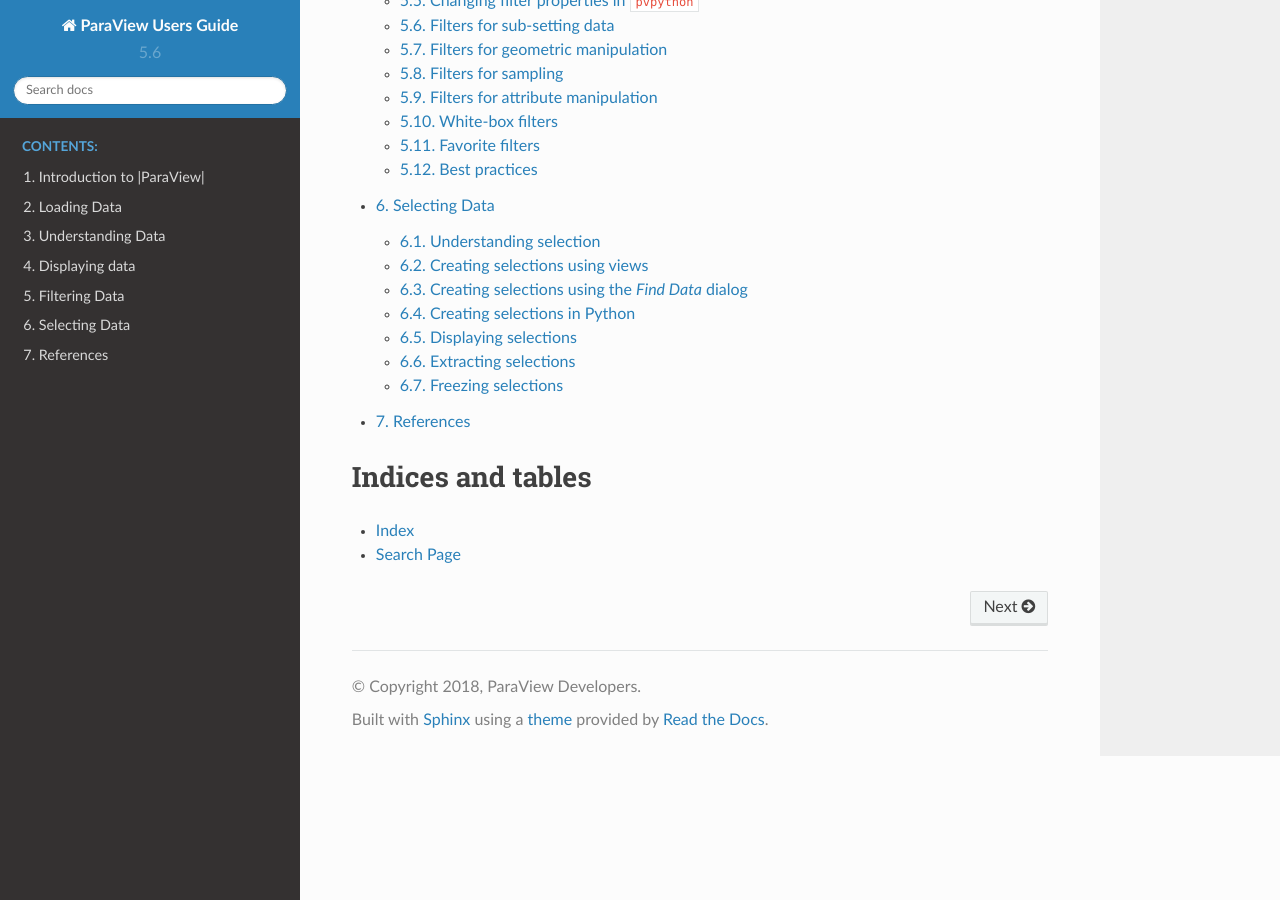
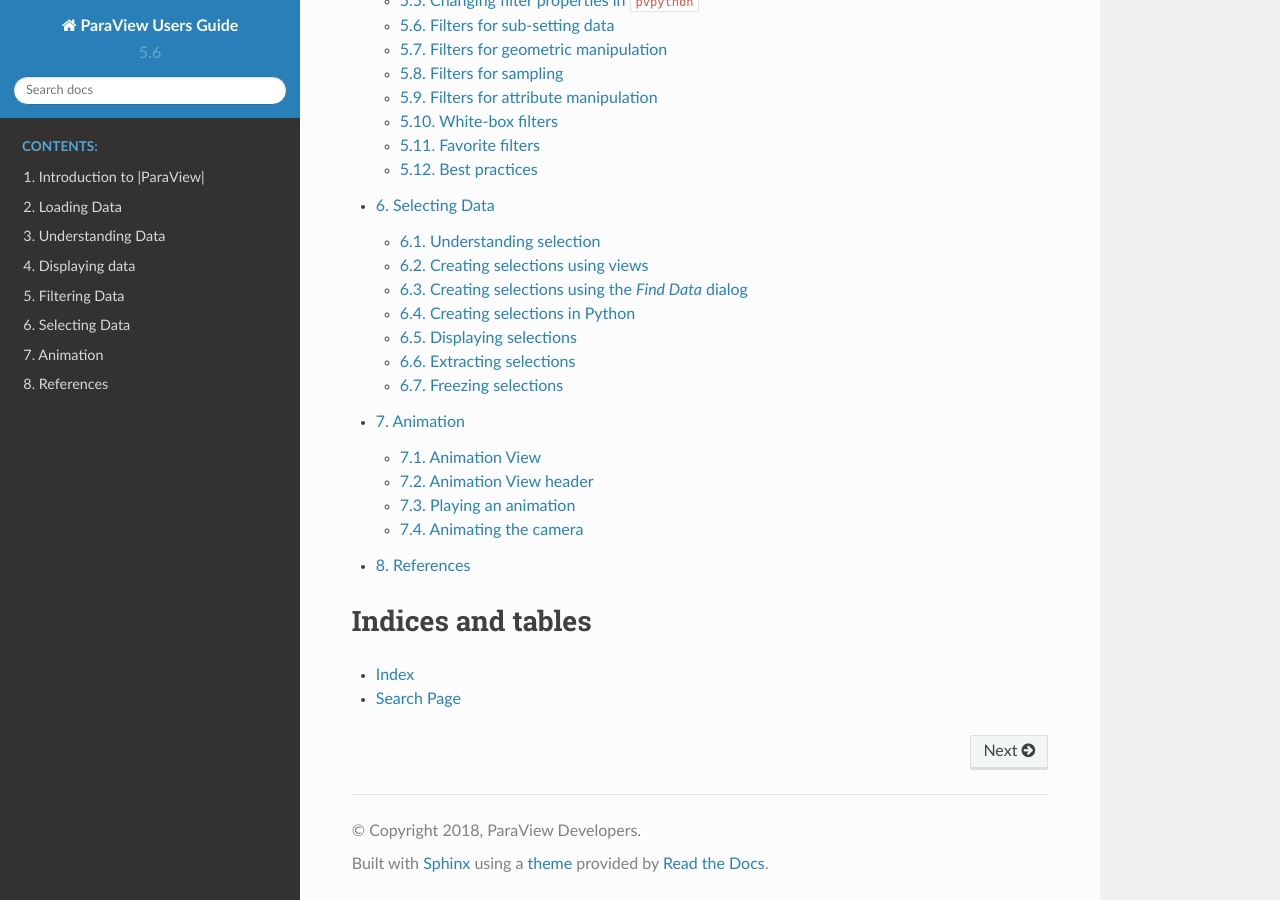
Before and after one commit to ChristosT/dummy-guide, a Sphinx documentation site: the page built from doc/source/index.rst, in a window 1280 px wide and 900 px high, scrolled down 1272 px. Built offline with Sphinx 7.4.7 and the Read the Docs theme 2.0.0, drawn with Linux system fonts in a browser that asks for light colours; some of the changed lines change nothing that is shown.

Commit message:
complete animation section

```diff
--- /dev/null
+++ b/doc/source/animation.rst
@@ -0,0 +1,312 @@
+.. include:: macros.hrst
+.. include:: abbreviations.hrst
+
+.. % This chapter is unchanged from the old user's guide. We need to rewrite it
+   % entirely in near future. For lack of time, I am leaving this as is for now,
+   % since it's not 'wrong' but just 'bad' :).
+
+.. _chapter:Animation:
+
+Animation
+##########
+
+In |ParaView|, you can create animations by recording a series of keyframes. At
+each keyframe, you set values for the properties of the readers, sources, and
+filters that make up the visualization pipeline, as well as the position and
+orientation of the camera. Once you have chosen the parameters, you can play
+through the animation. When you play the animation, you can cache the geometric
+output of the visualization pipeline in memory. When you replay the
+animation, playback will be much faster because very little computation must be
+done to generate the images. Also, the results of the animation can be saved to
+image files (one image per animation frame) or to a movie file. The geometry
+rendered at each frame can also be saved in |ParaView|'s PVD file format, which
+can be loaded back into |ParaView| as a time varying dataset.
+
+Animation View
+==============
+
+``Animation View`` :index:`\ <Animation View>`\  is the user interface used to create animations by adding
+keyframes. It is modeled similar to popular animation and keyframe editing
+applications with the ability to create tracks for animating multiple parameters. The
+``Animation View`` :index:`\ <Animation View>`\  is accessible from the :guilabel:`View` menu.
+
+.. figure:: images/ParaViewUsersGuideAnimationView.png
+    :name: fig:AnimationView
+    :width: 80%
+    :align: center
+
+    Animation View.
+
+As seen in :numref:`fig:AnimationView`, this view is presented as a table.
+Above the table are controls that administer how time progresses in the
+animation. These were discussed briefly in  \ref{sec:DealingWithTime}.
+Within the table, the tracks of the
+animation appear as rows, and animation time is presented as increasing from
+left-to-right. The first row in the table, simply labeled ``Time``, shows
+the total span of time that the animation can cover. The current displayed time
+is indicated both in the Time field at the top and with a thick, vertical,
+draggable line within the table.
+
+Along the left side of the  ``Animation View`` :index:`\ <Animation View>`\  is an expandable list of the
+names of the animation tracks (i.e., a particular object and property to
+animate). You choose a data source and then a particular property of the data
+source in the bottom row. To create an animation track with keyframes for that
+property, click the  ``+`` :index:`\ <+>`\  on the left-hand side; this will create a new track.
+In the figure, tracks already exist for *SphereSource1*'s
+``Phi Resolution`` :index:`\ <Phi Resolution>`\  property and for the camera's position. To delete a track, press the
+``X`` :index:`\ <X>`\  button. You can temporarily disable a track by unchecking the check box
+on the right of the track. To enter values for the property, double-click within
+the white area to the right of the track name. This will bring up the
+``Animation Keyframes`` :index:`\ <Animation Keyframes>`\  dialog. Double-clicking in the camera entry brings up a
+dialog like the one in :numref:`fig:EditingCameraTrack`.
+
+.. figure:: images/ParaViewUsersGuideAnimationKeyframes.png
+    :name: fig:EditingCameraTrack
+    :width: 80%
+    :align: center
+
+    Editing the camera track.
+
+From the  ``Animation Keyframes`` :index:`\ <Animation Keyframes>`\  dialog, you can press :guilabel:`New` to create new keyframes.
+You can also press  ``Delete`` :index:`\ <Delete>`\  or  ``Delete All`` :index:`\ <Delete All>`\  to delete some or all of the keyframes. Clicking  ``New`` :index:`\ <New>`\  will
+add a new row to the table. In any row, you can click within the  ``Time`` :index:`\ <Time>`\  column to
+choose a particular time for the keyframe, and you can click in the right-hand column to
+enter values for the parameter. The exact user interface components that let you
+set values for the property at the keyframe time vary. When available, you can
+change the interpolation between two keyframes by double-clicking on the central
+interpolation column.
+
+Within the tracks of the  ``Animation View`` :index:`\ <Animation View>`\ , the place in time where each keyframe
+occurs is shown as a vertical line. The values chosen for the property at that
+time and the interpolation function used between that value and the next are
+shown as text, when appropriate. In the previous figure, for example, the sphere
+resolution begins at 10 and then changes to 20, varying by linear interpolation
+between them. The camera values are too lengthy to show as text so they are not
+displayed in the track, but we can easily see that there are four keyframes
+spaced throughout the animation. The vertical lines in the tracks themselves may
+be dragged, so you can easily adjust the time at which each keyframe occurs.
+
+
+.. admonition:: **Did you know?**
+  :class: tip
+
+   You can quickly add a simple animation track and edit the keyframe without using the
+   ``Animation View`` :index:`\ <Animation View>`\  by using  ``Animation Shortcut`` :index:`\ <Animation Shortcut>`\ .
+   First, enable  ``Show Animation Shortcut``  :index:`\ <Show Animation Shortcut >`\  from
+   ``Settings`` :index:`\ <Settings>`\  dialog (on the  ``General`` :index:`\ <General>`\  tab, search for the option by name or switch to advanced view).
+   Then, several of the animatable properties on the  ``Properties`` :index:`\ <Properties>`\  panel will have a |pqVcrPlay24| icon.
+   Click this icon to add a new animation track for this property and edit it.
+
+   .. |pqVcrPlay24| image:: images/pqVcrPlay24.png
+                    :width: 0.5cm
+
+
+.. figure:: images/AnimationShortcut.png
+    :width: 40%
+    :align: center
+
+Animation View header
+=====================
+
+The  ``Animation View`` :index:`\ <Animation View>`\  has a header-bar that lets you control some properties of the
+animation itself, as you can see in :numref:`fig:AnimationViewHeader`.
+
+.. figure:: images/ParaViewUsersGuideAnimationViewHeader.png
+    :name: fig:AnimationViewHeader
+    :width: 80%
+    :align: center
+
+    Animation View Header.
+
+``Mode`` :index:`\ <Mode>`\  controls the animation playback mode. |ParaView| supports three modes for playing
+animation. In ``Sequence`` mode, the animation is played as a sequence of images (or
+frames) generated one after the other and rendered in immediate succession. The
+number of frames is controlled by the  ``No. Frames`` :index:`\ <No. Frames>`\  spinbox at the end of the
+header. Note that the frames are rendered as fast as possible. Thus, the viewing
+frame rate depends on the time needed to generate and render each frame.
+
+In ``Real Time`` mode, the  ``Duration`` :index:`\ <Duration>`\  spinbox (replacing the  ``No. Frames`` :index:`\ <No. Frames>`\  spinbox)
+indicates the time in seconds over which the entire animation should run. Each
+frame is rendered using the current wall clock time in seconds, relative to the
+start time. The animation runs for nearly the number of seconds specified by the
+``Duration (secs)`` :index:`\ <Duration (secs)>`\  spinbox. In turn, the number of frames actually generated (or
+rendered) depends on the time to generate (or render) each frame.
+
+In ``Snap To TimeSteps`` mode, the number of frames in the animation is
+determined by the number of time values in the dataset being animated. This is
+the animation mode used for |ParaView|'s default animations: playing through the
+time values in a dataset one after the other. Default animations are created by
+|ParaView| when a dataset with time values is loaded; no action is required to
+create the animation. Note that using this mode when no time-varying data is
+loaded will result in no animation at all.
+
+In ``Sequence`` mode, the final item in the header is the  ``No. Frames`` :index:`\ <No. Frames>`\  spinbox. This
+spinbox lets you pick the total number of frames for the animation. Similarly, in
+``Real Time`` mode, the final line lets you choose the duration of the animation. In
+``Snap To TimeSteps`` mode, the total number of frames is dictated by the dataset
+and, therefore, the spinbox is disabled.
+
+The  ``Time`` :index:`\ <Time>`\  entry-box shows the current animation time, which is the same as shown by a
+vertical marker in this view. You can change the current animation time by
+either entering a value in this box, if available, or by dragging the vertical
+marker. The  ``Start Time`` :index:`\ <Start Time>`\  and  ``End Time`` :index:`\ <End Time>`\  entry-boxes display the start and end times
+for the animation. By default, when you load time varying datasets, the start
+and end times are automatically adjusted to cover the entire time range present
+in the data. The lock check-buttons to the right of the  ``Start Time`` :index:`\ <Start Time>`\  and  ``End Time`` :index:`\ <End Time>`\
+widgets will prevent this from happening, so that you can ensure that your
+animation covers a particular time domain of your choosing.
+
+
+.. admonition:: **Did you know?**
+  :class: tip
+
+   You can change the precision (number of significant digits) displayed by the animation clock
+   by changing the  ``Animation Time Precision`` :index:`\ <Animation Time Precision>`\  value under
+   ``Settings/Properties Panel Options/Advanced`` :index:`\ <Settings/Properties Panel Options/Advanced>`\ .
+
+
+.. figure:: images/AnimationTimePrecision.png
+    :width: 40%
+    :align: center
+
+===========================
+
+When you load time-varying data, |ParaView| automatically creates a default
+animation that allows you to play through the temporal domain of the data
+without manually creating an animation to do so. With the  ``Animation View`` :index:`\ <Animation View>`\ , you
+can uncouple the data time from the animation time so that you can create
+keyframes that manipulate the data time during animation as well.
+
+If you double-click in the  ``TimeKeeper – Time`` :index:`\ <TimeKeeper – Time>`\  track, the  ``Animation Keyframes`` :index:`\ <Animation Keyframes>`\
+dialog, an example of which is shown in :numref:`fig:ControllingDataTime`, appears. In this dialog,
+you can make data time progress in three fundamentally different ways. If the
+``Animation Time`` :index:`\ <Animation Time>`\  radio-button is selected, the data time will be tied to and
+scaled with the animation time so that, as the animation progresses, you will see
+the data evolve naturally.  If you want to ignore the time varying nature of the data,
+you can select  ``Constant Time`` :index:`\ <Constant Time>`\  instead. In this case, you choose a
+particular time value at which the data will be displayed for the duration of
+the animation. Finally, you can select the  ``Variable Time`` :index:`\ <Variable Time>`\  radio-button to have
+full control over data time and to control it as you do any other animatible
+property in the visualization pipeline. In the example shown in
+:numref:`fig:ControllingDataTime`, time is made to progress forward for the
+first 15 frames of the animation, backward for the next 30, and forward
+for the final 15.
+
+.. figure:: images/ParaViewUsersGuideAnimationKeyframesTime.png
+    :name: fig:ControllingDataTime
+    :width: 80%
+    :align: center
+
+    Controlling Data Time with keyframes.
+
+.. %Animation Settings
+   ===================
+   %
+   %\begin{figure}[htb]
+   %\begin{center}
+   %\includegraphics[width=0.6\linewidth]{Images/ParaViewUsersGuideAnimationSettings.png}
+   %\caption{Animation Settings}
+   %.. _fig:AnimationSettings:
+   %\end{center}
+   %\end{figure}
+   %
+   %
+   %Additional animation properties can be changed using the  ``Animation`` :index:`\ <Animation>`\  page in the
+   %:guilabel:`Edit > Settings` dialog. Using these settings seen in
+   %:numref:`fig:AnimationSettings`, you can
+   %control whether geometry must be cached to improve playback performance during
+   %looping, as well as the maximum size of geometry to cache to avoid memory
+   %overflows.
+
+Playing an animation
+====================
+
+Once you have designed your animation, you can play through it with the VCR
+controls toolbar seen in :numref:`fig:VCRControlsToolbar`.
+
+.. figure:: images/VCRAndTimeControls.png
+    :name: fig:VCRAndTimeControls
+    :width: 80%
+    :align: center
+
+    ``VCR Controls`` :index:`\ <VCR Controls>`\  and  ``Current Time Controls`` :index:`\ <Current Time Controls>`\  toolbars in |paraview|.
+
+Animating the camera
+====================
+
+.. figure:: images/ParaViewUsersGuideAddCameraTrack.png
+    :name: fig:AddCameraTrack
+    :width: 80%
+    :align: center
+
+    Add camera track.
+
+Just like you can change parameters on sources and filters in an animation, you
+can also change the camera parameters. As seen in
+:numref:`fig:AddCameraTrack`, you can add
+animation tracks to animate the camera for all the 3D render views in the setup
+separately. To add a camera animation track for a view, with the view selected,
+click on the  ``+`` :index:`\ <+>`\  button after choosing ``Camera`` from the first drop-down menu. The
+second drop-down list allows you to choose how to animate the camera. There are
+three possible options, each of which provides different mechanisms to specify
+the keyframes. It's not possible to change the mode after the animation track
+has been added, but you can simply delete the track and create a new one.
+
+Interpolate camera locations
+^^^^^^^^^^^^^^^^^^^^^^^^^^^^
+
+In this mode, you specify camera position, focal point, view angle, and
+up direction at each keyframe. The animation player interpolates between these
+specified locations. As with other parameters, to edit the keyframes,
+double-click on the track. It is also possible to capture the current location
+as a keyframe by using the  ``Use Current`` :index:`\ <Use Current>`\  button.
+
+.. figure:: images/ParaViewUsersGuideCameraLocations.png
+    :name: fig:SettingAnimationParameters
+    :width: 80%
+    :align: center
+
+    Setting animation parameters.
+
+It can be quite challenging to add keyframes correctly and frequently to ensure
+that the animation results in a smooth visualization using this mode.
+
+Orbit
+^^^^^
+
+This mode makes it possible to quickly create a camera animation in which the
+camera revolves around objects of interest. Before adding the  ``Camera`` :index:`\ <Camera>`\  track,
+select the objects in the pipeline browser that you want to revolve around;
+then choose  ``Orbit from the Camera`` :index:`\ <Orbit from the Camera>`\  combo-box in the  ``Animation View`` :index:`\ <Animation View>`\ , and hit  ``+`` :index:`\ <+>`\ .
+This will pop up a dialog where you can edit the orbit parameters such as the
+center of revolution, the normal for the plane of revolution, and the origin (i.e., a
+point on the plane where the revolution begins). By default, the ``Center`` is the
+center of the bounds of the selected objects, the ``Normal`` is the current up direction
+used by the camera, while the origin is the current camera position.
+
+.. figure:: images/ParaViewUsersGuideCameraOrbit.png
+    :name: fig:CreatingCameraOrbit
+    :width: 80%
+    :align: center
+
+    Creating a camera orbit.
+
+Follow path
+^^^^^^^^^^^
+
+In this mode, you get the opportunity to specify the path taken by the camera
+position and the camera focal point. By default, the path is set up to orbit around
+the selected objects. You can then edit the keyframe to change the paths.
+
+:numref:`fig:CreatingCameraPath` shows the dialog for editing these paths for
+a keyframe. When Camera Position or Camera Focus is selected, a widget is shown
+in the 3D view that can be used to set the path. Use |CTRL| + :kbd:`Left Click` to
+insert new control points, and |SHIFT| + :kbd:`Left Click` to remove control
+points. You can also toggle when the path should be closed or not.
+
+.. figure:: images/ParaViewUsersGuideCameraPath.png
+    :name: fig:CreatingCameraPath
+    :width: 80%
+    :align: center
+
+    Creating a camera path.
--- a/doc/source/index.rst
+++ b/doc/source/index.rst
@@ -18,6 +18,7 @@
    displayingData
    filteringData
    selectingData
+   animation
 
    references
 
```
Also changed, not shown: doc/source/images/AnimationShortcut.png (added), doc/source/images/AnimationTimePrecision.png (added), doc/source/images/ParaViewUsersGuideAddCameraTrack.png (added), doc/source/images/ParaViewUsersGuideAnimationKeyframes.png (added), doc/source/images/ParaViewUsersGuideAnimationKeyframesTime.png (added), doc/source/images/ParaViewUsersGuideAnimationView.png (added), doc/source/images/ParaViewUsersGuideAnimationViewHeader.png (added), doc/source/images/ParaViewUsersGuideCameraLocations.png (added), doc/source/images/ParaViewUsersGuideCameraOrbit.png (added), doc/source/images/VCRAndTimeControls.png (added), doc/source/images/pqVcrPlay24.png (added), 1 other file.
